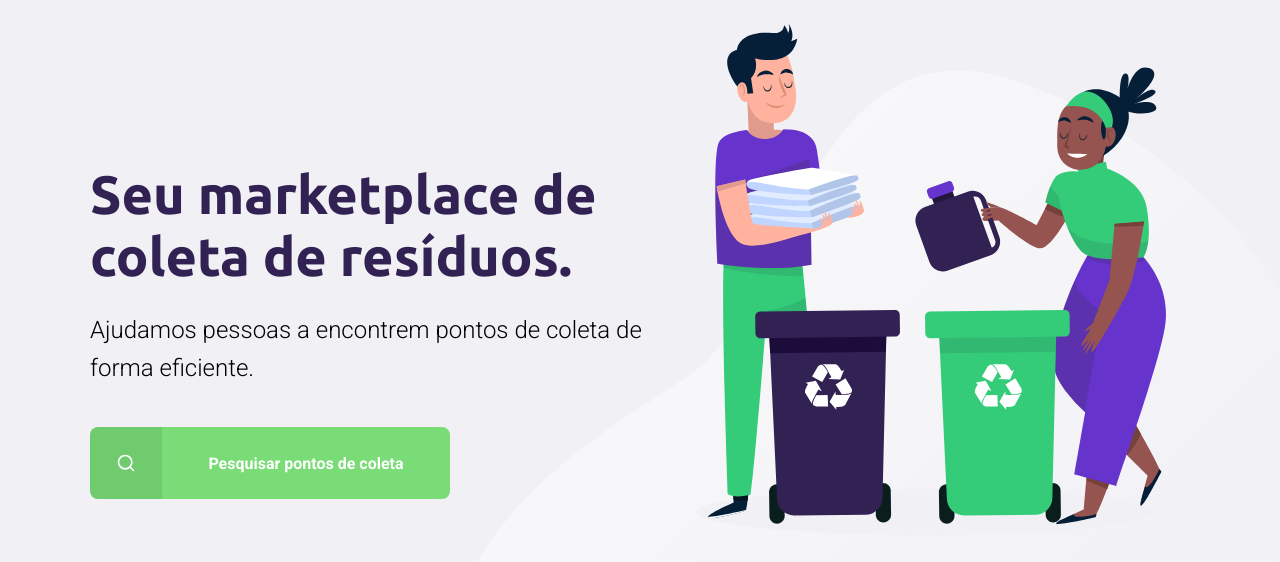
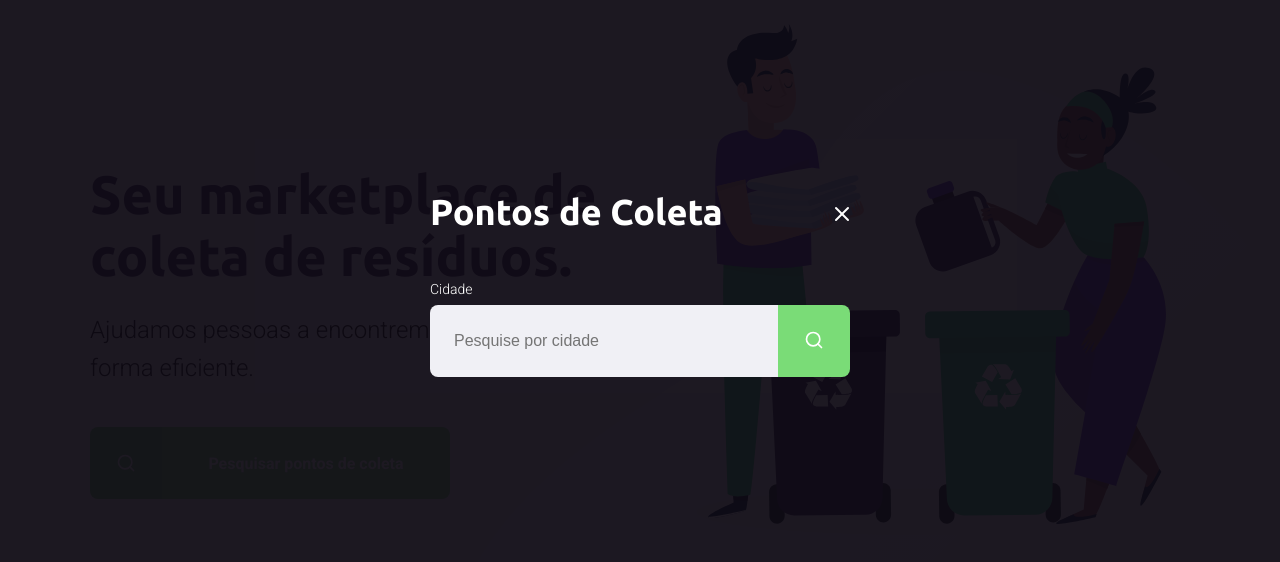
Before and after one commit to raquelgraca/ecoleta, a plain HTML site: page index.html in a window 1280 px wide. Both pictures are taken after a click on the link "Pesquisar pontos de coleta". Shown: the part 116-678 px from the top of the page. Drawn offline with Linux system fonts and the light colour scheme.

Commit message:
Added js for search page

```diff
--- /dev/null
+++ b/css/modal.css
@@ -0,0 +1,75 @@
+#modal {
+  background-color: #0E0A14ef;
+  height: 100vh;
+  width: 100vw;
+  position: fixed;
+  top: 0;
+  display: flex;
+  align-items: center;
+  justify-content: center;
+  transition: 400ms;
+}
+
+#modal.hide {
+  display: none;
+}
+
+#modal .content {
+  color: white;
+  width: 420px;
+}
+
+#modal .header {
+  display: flex;
+  align-items: center;
+  justify-content: space-between;
+  margin-bottom: 48px;
+}
+
+#modal .header a {
+  background-image: url("../assets/x.svg");
+  width: 20px;
+  height: 20px;
+  display: flex;
+  font-size: 0.01px;
+  line-height: 42px;
+}
+
+#modal .header h1 {
+  color: white;
+  font-size: 36px;
+  line-height: 42px;
+}
+
+#modal form label {
+  font-size: 14px;
+  line-height: 16px;
+  display: block;
+  margin-bottom: 8px;
+}
+
+.field {
+  display: flex;
+}
+
+#modal form input {
+  flex: 1;
+  background-color: #f0f0f5;
+  border: 0;
+  border-radius: 8px 0 0 8px;
+  font-size: 16px;
+  padding: 16px 24px;
+  color: #6c6c80;
+}
+
+#modal form button {
+  width: 72px;
+  height: 72px;
+  background-color: var(--btn-color);
+  border: 0;
+  border-radius: 0 8px 8px 0;
+}
+
+#modal form button:hover {
+  background-color: #2fb85e;
+}
--- a/index.html
+++ b/index.html
@@ -5,10 +5,11 @@
         <meta http-equiv="x-ua-compatible" content="ie=edge">
         <title>Ecoletas</title>
         <meta name="viewport" content="width=device-width, initial-scale=1">
+        <link href="https://fonts.googleapis.com/css2?family=Roboto:wght@300;700&family=Ubuntu:wght@700&display=swap" rel="stylesheet">
         <link rel="stylesheet" href="css/main.css">
         <link rel="stylesheet" href="css/home.css">
+        <link rel="stylesheet" href="css/modal.css">
         <link rel="stylesheet" href="css/responsive.css">
-        <link href="https://fonts.googleapis.com/css2?family=Roboto:wght@300;700&family=Ubuntu:wght@700&display=swap" rel="stylesheet">
     </head>
     <body>
       <div id="page-home">
@@ -24,5 +25,23 @@
           </main>
         </div>
       </div>
+      <div id="modal" class="hide">
+        <div class="content">
+          <div class="header">
+            <h1>Pontos de Coleta</h1>
+            <a href="#">Fechar</a>
+          </div>
+          <form action="">
+            <label for="search">Cidade</label>
+            <div class="search field">
+              <input type="text" name="search" placeholder="Pesquise por cidade">
+              <button>
+                <img src="assets/search.svg" alt="search">
+              </button>
+            </div>
+          </form>
+        </div>
+      </div>
+      <script src="scripts/index.js"></script>
    </body>
 </html>
--- /dev/null
+++ b/scripts/index.js
@@ -0,0 +1,11 @@
+const btnSearch = document.querySelector("#page-home main a")
+const modal = document.querySelector("#modal")
+const close = document.querySelector("#modal .header a")
+
+btnSearch.addEventListener("click", () =>{
+  modal.classList.remove("hide")
+})
+
+close.addEventListener("click", () => {
+  modal.classList.add("hide")
+})
```
Also changed, not shown: create-point.html (+6 -6 lines), scripts/create-point.js (+6 -6 lines).
